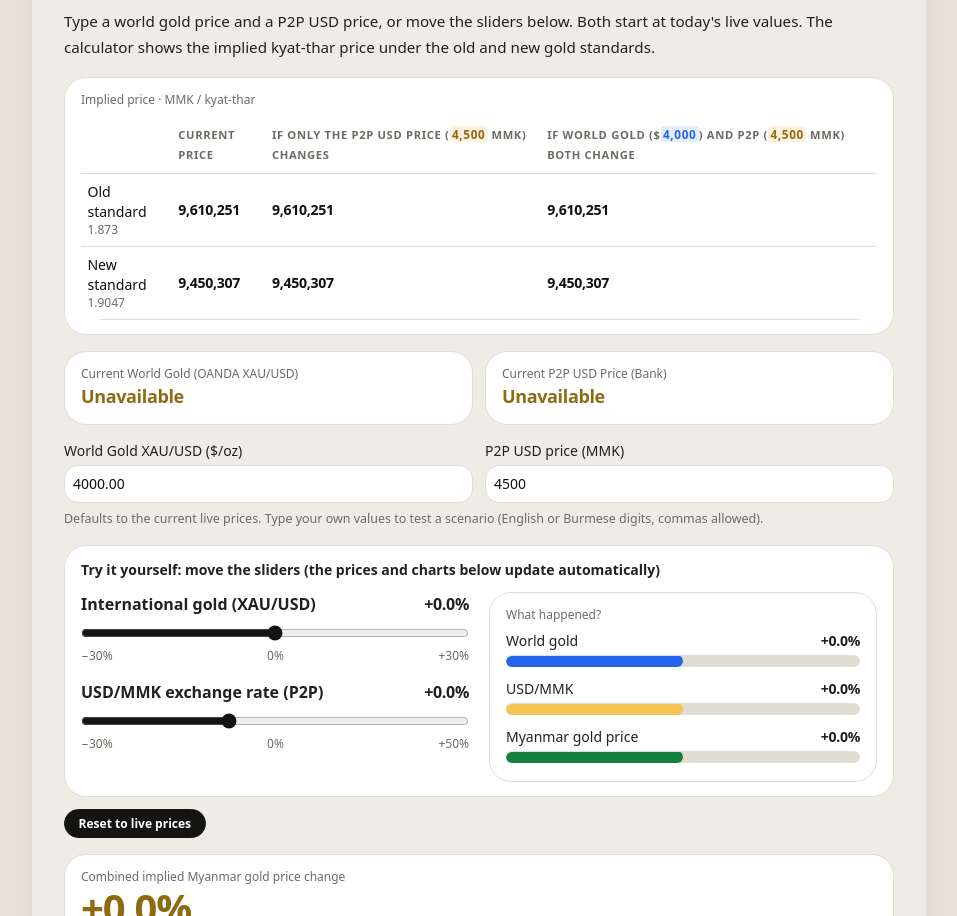
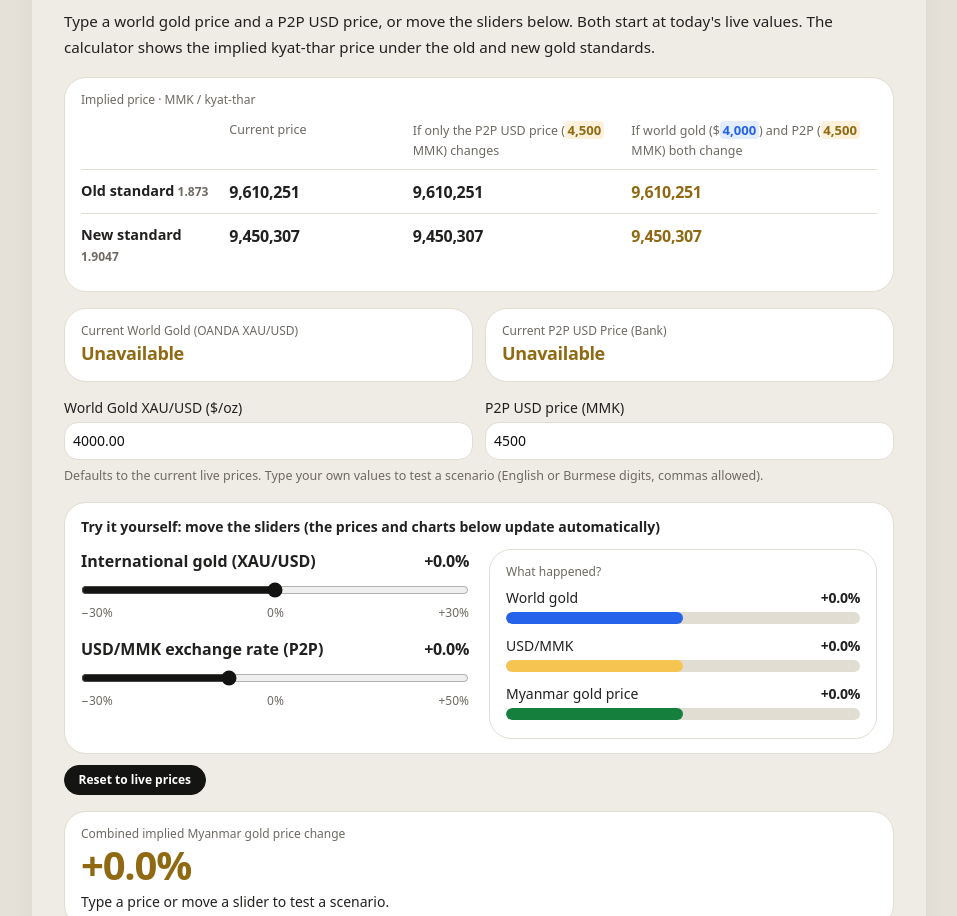
Before and after one commit to thoomdy-art/mmk-gold-terminal, a website: page usd-gold-mmk.html in a window 1280 px wide. Shown: the part 1273-2189 px from the top of the page, without its empty margins (161-1118 px from the left). Drawn offline with nearby package versions, Linux system fonts and the light colour scheme; no server answers.

Commit message:
Add files via upload

```diff
--- a/usd-gold-mmk.html
+++ b/usd-gold-mmk.html
@@ -84,6 +84,25 @@ window.toggleSiteLang=function(){window.setLang(d.getAttribute('data-lang')==='e
       #dxyChart{max-height:180px}
       .rng{padding:.3rem .7rem}
     }
+
+    /* implied-price table: 4 columns on wide screens, stacked rows with inline labels on phones */
+    .pt{display:block}
+    .pt-head,.pt-row{display:grid;grid-template-columns:minmax(5.5rem,.8fr) 1fr 1.2fr 1.4fr;gap:.5rem;align-items:start}
+    .pt-head{border-bottom:1px solid var(--bd);padding:.25rem 0 .5rem}
+    .pt-row{padding:.6rem 0;border-bottom:1px solid var(--bd)}
+    .pt-row:last-child{border-bottom:0}
+    .pt-lab{font-size:.78rem;color:var(--mu);line-height:1.6;overflow-wrap:anywhere}
+    .pt-lab-m{display:none}
+    .pt-std{font-size:.9rem;font-weight:600}
+    .pt-cell>.num{font-size:1rem}
+    @media (max-width:639px){
+      .pt-head{display:none}
+      .pt-row{grid-template-columns:1fr;gap:.35rem;padding:.8rem 0}
+      .pt-std{font-size:1rem;margin-bottom:.1rem}
+      .pt-cell{display:grid;grid-template-columns:minmax(0,1fr) auto;gap:.6rem;align-items:baseline;padding:.35rem 0;border-top:1px dashed var(--bd)}
+      .pt-lab-m{display:block}
+      .pt-cell>.num{font-size:1.05rem;text-align:right;white-space:nowrap}
+    }
     .sim-stack > * + * { margin-top: .75rem; }
     #resultPct { font-size: 2.5rem; font-weight: 800; line-height: 1.15; letter-spacing: -.03em; }
     .prose .sm-note { font-size: .78rem; color: var(--mu); line-height: 1.6; margin: .4rem 0 0; }
@@ -140,13 +159,17 @@ window.toggleSiteLang=function(){window.setLang(d.getAttribute('data-lang')==='e
 <p><span class="en">Type a world gold price and a P2P USD price, or move the sliders below. Both start at today's live values. The calculator shows the implied kyat-thar price under the old and new gold standards.</span><span class="my">ကမ္ဘာ့ရွှေဈေးနှင့် P2P ဒေါ်လာဈေးကို ကိုယ်တိုင်ရိုက်ထည့်ပါ၊ သို့မဟုတ် အောက်ရှိ slider များကို ရွှေ့ကြည့်ပါ။ စတင်တန်ဖိုးနှစ်ခုစလုံးသည် ယခုလက်ရှိဈေးဖြစ်သည်။ စံနှုန်းဟောင်းနှင့် စံနှုန်းသစ် နှစ်မျိုးလုံးအတွက် ကျပ်သားဈေးကို တွက်ပြပါမည်။</span></p>
 <div class="metric mt-4">
 <div class="text-xs muted mb-2"><span class="en">Implied price · MMK / kyat-thar</span><span class="my">ကျပ်သားဈေး (ကျပ်)</span></div>
-<div class="overflow-x-auto"><table class="w-full text-sm text-left"><thead><tr><th class="py-1 pr-2"></th>
-<th class="py-1 pr-2"><span class="en">Current price</span><span class="my">ယခုဖြစ်နေသောဈေး</span></th>
-<th class="py-1 pr-2"><span class="en">If only the P2P USD price (<b class="hdrFx">—</b> MMK) changes</span><span class="my">P2P ဒေါ်လာဈေးသာ (<b class="hdrFx">—</b> ကျပ်) ဖြစ်ပါက</span></th>
-<th class="py-1"><span class="en">If world gold ($<b class="hdrG">—</b>) and P2P (<b class="hdrFx">—</b> MMK) both change</span><span class="my">ကမ္ဘာ့ရွှေဈေး ($<b class="hdrG">—</b>) နှင့် P2P ဒေါ်လာဈေး (<b class="hdrFx">—</b> ကျပ်) နှစ်ခုလုံး ပြောင်းလဲပါက</span></th></tr></thead><tbody class="divide-y divide-slate-700">
-<tr><td class="py-2 pr-2"><span class="en">Old standard</span><span class="my">စံနှုန်းဟောင်း</span><div class="text-xs muted">1.873</div></td><td class="num font-bold pr-2" id="curOld">—</td><td class="num font-bold pr-2" id="pOld">—</td><td class="num font-bold gold" id="allOld">—</td></tr>
-<tr><td class="py-2 pr-2"><span class="en">New standard</span><span class="my">စံနှုန်းသစ်</span><div class="text-xs muted">1.9047</div></td><td class="num font-bold pr-2" id="curNew">—</td><td class="num font-bold pr-2" id="pNew">—</td><td class="num font-bold gold" id="allNew">—</td></tr>
-</tbody></table></div></div>
+<div class="pt">
+<div class="pt-head"><div></div><div class="pt-lab"><span class="en">Current price</span><span class="my">ယခုဖြစ်နေသောဈေး</span></div><div class="pt-lab"><span class="en">If only the P2P USD price (<b class="hdrFx">—</b> MMK) changes</span><span class="my">P2P ဒေါ်လာဈေးသာ (<b class="hdrFx">—</b> ကျပ်) ဖြစ်ပါက</span></div><div class="pt-lab"><span class="en">If world gold ($<b class="hdrG">—</b>) and P2P (<b class="hdrFx">—</b> MMK) both change</span><span class="my">ကမ္ဘာ့ရွှေဈေး ($<b class="hdrG">—</b>) နှင့် P2P ဒေါ်လာဈေး (<b class="hdrFx">—</b> ကျပ်) နှစ်ခုလုံး ပြောင်းလဲပါက</span></div></div>
+<div class="pt-row"><div class="pt-std"><span class="en">Old standard</span><span class="my">စံနှုန်းဟောင်း</span><span class="text-xs muted"> 1.873</span></div>
+<div class="pt-cell"><div class="pt-lab pt-lab-m"><span class="en">Current price</span><span class="my">ယခုဖြစ်နေသောဈေး</span></div><div class="num font-bold" id="curOld">—</div></div>
+<div class="pt-cell"><div class="pt-lab pt-lab-m"><span class="en">If only the P2P USD price (<b class="hdrFx">—</b> MMK) changes</span><span class="my">P2P ဒေါ်လာဈေးသာ (<b class="hdrFx">—</b> ကျပ်) ဖြစ်ပါက</span></div><div class="num font-bold" id="pOld">—</div></div>
+<div class="pt-cell"><div class="pt-lab pt-lab-m"><span class="en">If world gold ($<b class="hdrG">—</b>) and P2P (<b class="hdrFx">—</b> MMK) both change</span><span class="my">ကမ္ဘာ့ရွှေဈေး ($<b class="hdrG">—</b>) နှင့် P2P ဒေါ်လာဈေး (<b class="hdrFx">—</b> ကျပ်) နှစ်ခုလုံး ပြောင်းလဲပါက</span></div><div class="num font-bold gold" id="allOld">—</div></div></div>
+<div class="pt-row"><div class="pt-std"><span class="en">New standard</span><span class="my">စံနှုန်းသစ်</span><span class="text-xs muted"> 1.9047</span></div>
+<div class="pt-cell"><div class="pt-lab pt-lab-m"><span class="en">Current price</span><span class="my">ယခုဖြစ်နေသောဈေး</span></div><div class="num font-bold" id="curNew">—</div></div>
+<div class="pt-cell"><div class="pt-lab pt-lab-m"><span class="en">If only the P2P USD price (<b class="hdrFx">—</b> MMK) changes</span><span class="my">P2P ဒေါ်လာဈေးသာ (<b class="hdrFx">—</b> ကျပ်) ဖြစ်ပါက</span></div><div class="num font-bold" id="pNew">—</div></div>
+<div class="pt-cell"><div class="pt-lab pt-lab-m"><span class="en">If world gold ($<b class="hdrG">—</b>) and P2P (<b class="hdrFx">—</b> MMK) both change</span><span class="my">ကမ္ဘာ့ရွှေဈေး ($<b class="hdrG">—</b>) နှင့် P2P ဒေါ်လာဈေး (<b class="hdrFx">—</b> ကျပ်) နှစ်ခုလုံး ပြောင်းလဲပါက</span></div><div class="num font-bold gold" id="allNew">—</div></div></div>
+</div></div>
 
 <div class="grid sm:grid-cols-2 gap-3 mt-4">
 <div class="metric"><div class="text-xs muted"><span class="en">Current World Gold (OANDA XAU/USD)</span><span class="my">ယခုလက်ရှိကမ္ဘာ့ရွှေဈေး (OANDA XAU/USD)</span></div><div id="liveGold" class="num text-lg font-bold gold">Loading…</div></div>
```
